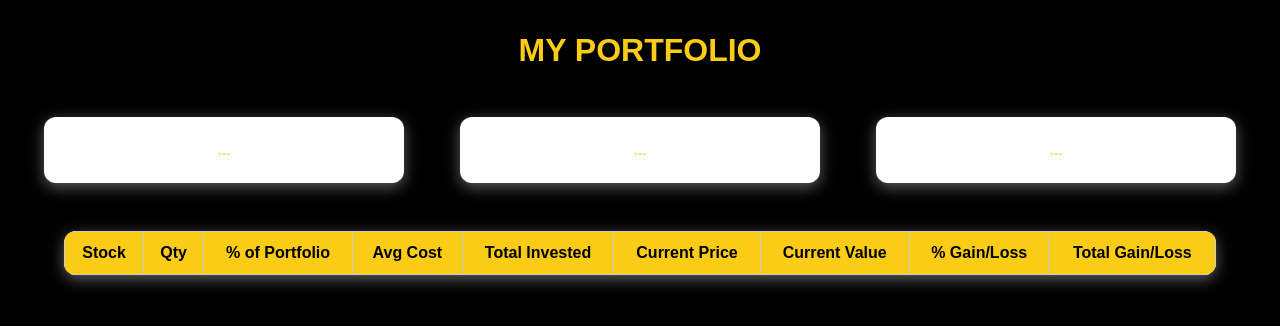
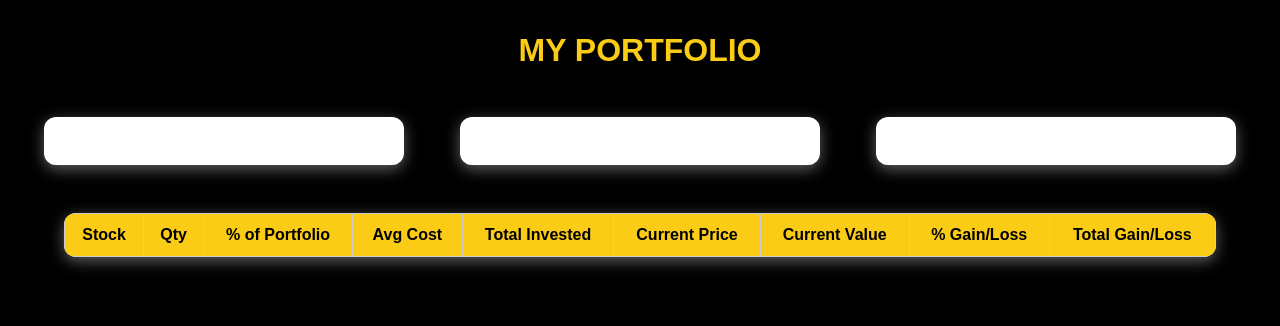
Before and after one commit to egoutham1191/my_portfolio, a plain HTML site: page index.html in a window 1280 px wide. Drawn offline with Linux system fonts and the light colour scheme.

Commit message:
Update index.html

```diff
--- a/index.html
+++ b/index.html
@@ -57,9 +57,9 @@
   <header>MY PORTFOLIO</header>
 
   <div class="kpi-container">
-    <div class="kpi-tile" id="capitalInvested">...</div>
-    <div class="kpi-tile" id="currentValue">...</div>
-    <div class="kpi-tile" id="netProfit">...</div>
+    <div class="kpi-tile" id="capitalInvested"></div>
+    <div class="kpi-tile" id="currentValue"></div>
+    <div class="kpi-tile" id="netProfit"></div>
   </div>
 
   <table id="portfolioTable">
```
